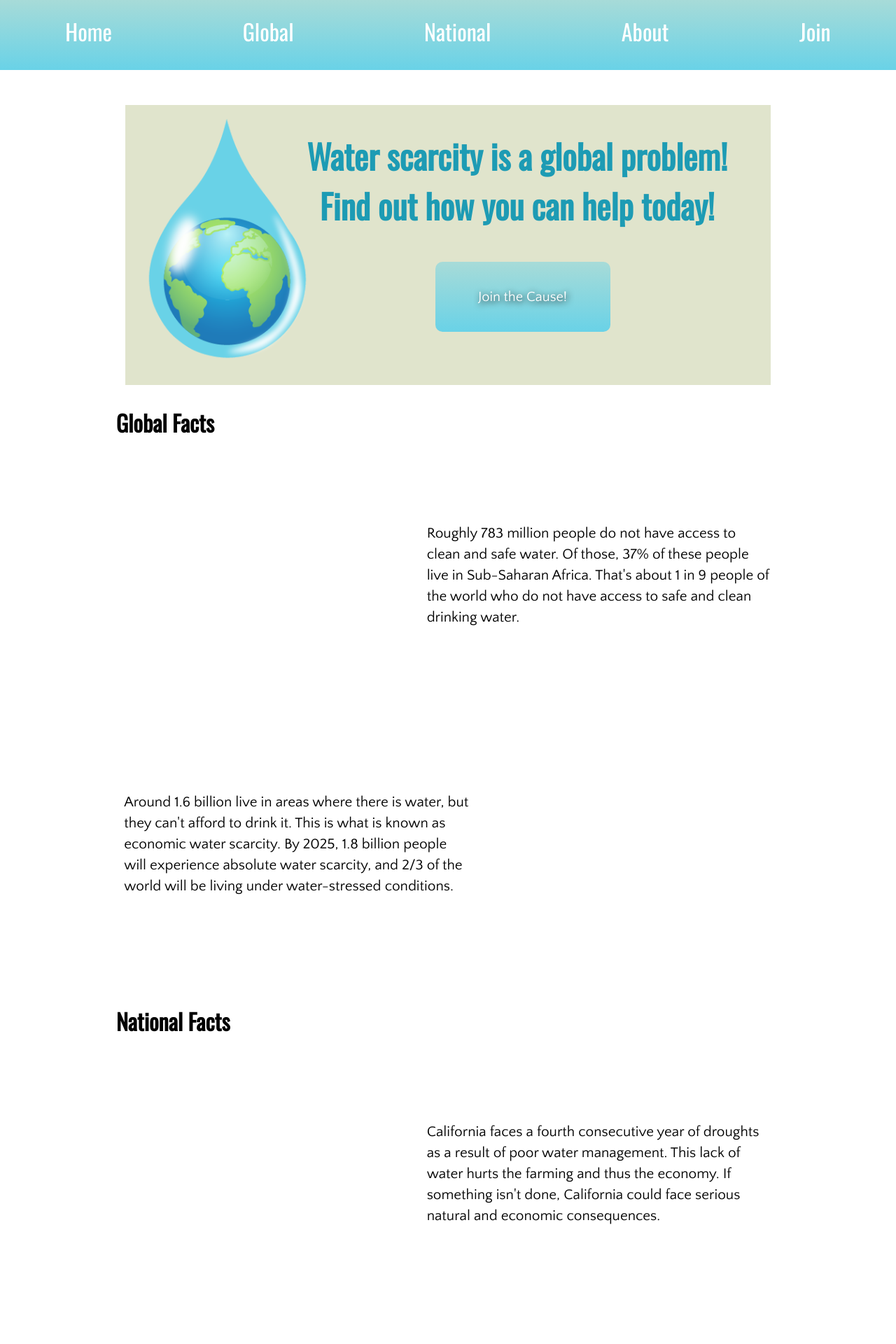
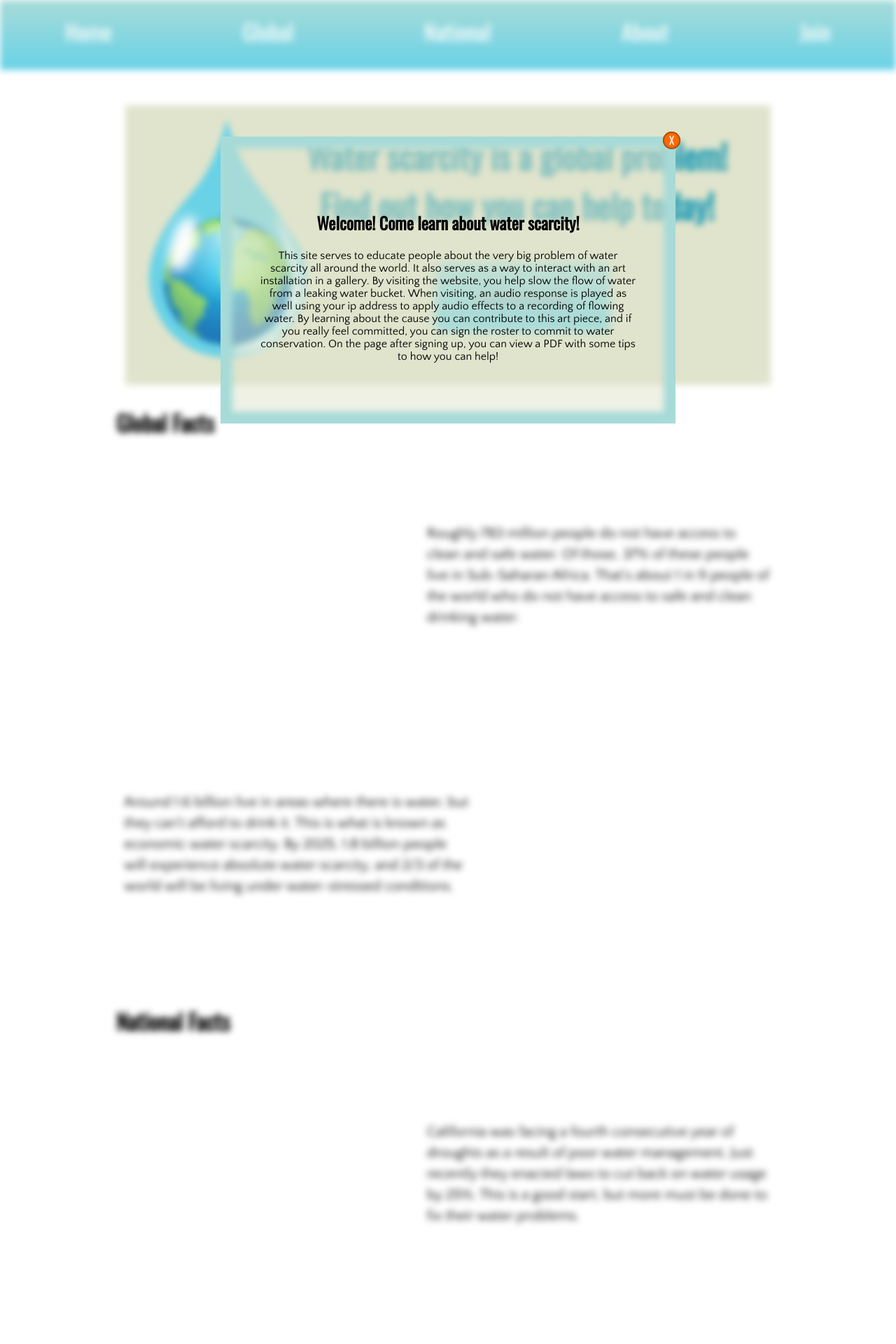
Before and after one commit to JollyUmbra/Water-Scarcity, a PHP site: page / in a window 1280 px wide. Shown: the top 1920 px of the page at 70% size. Run offline with PHP 8.4, Linux system fonts and the light colour scheme; some libraries are stand-ins or nearby versions.

Commit message:
Adding instructions for interacting with installation and tweaked join form and styles.

```diff
--- a/index.php
+++ b/index.php
@@ -94,7 +94,7 @@
 
 	<div class="section-left">
 		<img class="index-image" src="images/california.png" alt="Illustration of California">
-		<p>California faces a fourth consecutive year of droughts as a result of poor water management. This lack of water hurts the farming and thus the economy. If something isn't done, California could face serious natural and economic consequences.</p>
+		<p>California was facing a fourth consecutive year of droughts as a result of poor water management. Just recently they enacted laws to cut back on water usage by 25%. This is a good start, but more must be done to fix their water problems.</p>
 	</div>
 
 	<div class="section-right">
@@ -115,11 +115,20 @@
 
 	<p class="about-us">When looking at such a global problem, it is often hard to think about how your actions can affect such a big issue. This website is serving as a way for people to unite against this issue in their own individual way. By signing the roster, you not only contribute to the cause, but you will also be given a list of ways that you can help fix this global issue in your own small way.</p>
 
-	<br>
+	<h3 id="join">Find out how you can help the world! <br>Take the pledge to commit to water conservation!</h3>
 
-	<p class="about-us">In addition to helping the cause, by visiting this website, you have contributed to a physical art piece in the Hand Art Center in DeLand, FL that exists to further illustrate the message of this cause and serves as another way for us all to collaborate in the education of this material.</p>
+</div>
 
-	<h3 id="join">Find out how you can help the world! <br>Take the pledge to commit to water conservation!</h3>
+<div id="load-modal-continer">
+
+  <div id="load-modal">
+
+    <div class="x">X</div>
+
+    <h2 style="font-family: 'Oswald', sans-serif; margin-top: 100px;">Welcome! Come learn about water scarcity!</h2>
+    <p style="font-family: 'Quattrocento Sans', sans-serif; margin: 0 50px 0;">This site serves to educate people about the very big problem of water scarcity all around the world. It also serves as a way to interact with an art installation in a gallery. By visiting the website, you help slow the flow of water from a leaking water bucket. When visiting, an audio response is played as well using your ip address to apply audio effects to a recording of flowing water. By learning about the cause you can contribute to this art piece, and if you really feel committed, you can sign the roster to commit to water conservation. On the page after signing up, you can view a PDF with some tips to how you can help!</p>
+
+  </div>
 
 </div>
 
@@ -130,6 +139,7 @@
     <div class="x">X</div>
 
     <form id="form" action="join.php" method="post">
+      <h3>Be courteous. This is public and monitored.</h3>
       First name:<br>
       <input type="text" name="first_name">
       <br>
--- a/js/main.js
+++ b/js/main.js
@@ -5,6 +5,8 @@ $(document).ready(function() {
   //Hide Circle nav on page load
   $('#circle-nav-container').hide();
   $('#circleNavButtons').hide();
+
+  //Hide images on page load
   $(".index-image").css("opacity", "0");
 
   //Scroll detection for nav bar transition
@@ -28,7 +30,7 @@ $(document).ready(function() {
     //Scroll detection for image fading
     $(".index-image").each(function() {
       if (scrollPos > $(this).offset().top - 400  ){
-        $(this).animate({opacity: 1}, 1000);
+        $(this).animate({opacity: 1}, 500);
       }
     });
   });
@@ -51,6 +53,14 @@ $(document).ready(function() {
 
   //Modal window control and button animating
   $('#modal').hide();
+
+  //Blur on load for instructional modal window
+  $('.content-container, .button, #roster, footer, nav, #circle-nav-container, #circleNavButtons').removeClass('sharp');
+  $('.content-container, .button, #roster, footer, nav, #circle-nav-container, #circleNavButtons').addClass('blured');
+  $('.corner').css('z-index', '99');
+  $('#circleNavButtons').css('z-index', '99');
+  //End blurring
+
   $('.button').mousedown(function(){
     $('.button p')
     .css('font-size', '35px');
@@ -66,6 +76,7 @@ $(document).ready(function() {
   //Control for exiting modal window
   $('.x').click(function() {
     $('#modal').fadeOut('slow');
+    $('#load-modal').fadeOut('slow');
     $('.content-container, .button, #roster, footer, nav, #circle-nav-container, #circleNavButtons').removeClass('blured');
     $('.content-container, .button, #roster, footer, nav, #circle-nav-container, #circleNavButtons').addClass('sharp');
     $('.corner').css('z-index', '99');
@@ -90,3 +101,18 @@ $(document).ready(function() {
     });
   });
 });
+
+// Detect if no movement has occured for page refresh
+
+var timer = null;
+
+function goAway() {
+    clearTimeout(timer);
+    timer = setTimeout(function() {
+        window.location = 'http://galatea.stetson.edu/~mwood/ScarceSupply';
+    }, 15000);
+}
+
+window.addEventListener('mousemove', goAway, true);
+
+goAway();
--- a/sass/styles.scss
+++ b/sass/styles.scss
@@ -365,7 +365,7 @@ $modalHeight: 250px;
 #modal{
   height:250px;
   width: 40%;
-  background-color:rgba(224,228,204,0.25);
+  background-color:rgba(224,228,204,0.5);
   border: 5px solid #a7dbd8;
   box-shadow: inset 0 0 10px 12px #a7dbd8;
   position: fixed;
@@ -393,8 +393,39 @@ $modalHeight: 250px;
   }
 
   #form{
-    margin-top: 60px;
+    margin-top: 40px;
     font-family: 'Oswald', sans-serif;
+  }
+}
+
+#load-modal{
+  height: 400px;
+  width:50%;
+  background-color:rgba(224,228,204,0.5);
+  border: 5px solid #a7dbd8;
+  box-shadow: inset 0 0 10px 12px #a7dbd8;
+  position: fixed;
+  top: 0;
+  right: 0;
+  bottom: 0;
+  left: 0;
+  margin: auto;
+  text-align: center;
+  z-index:999;
+
+  .x{
+    height: 25px;
+    width: 25px;
+    background-color: #fa6900;
+    color: #e0e4cc;
+    box-shadow: inset 0 0 3px #000;
+    position: absolute;
+    top: -12px;
+    right: -12px;
+    border-radius: 50%;
+    color: #fff;
+    font-family: 'Oswald', sans-serif;
+    cursor: default;
   }
 }
 
@@ -588,6 +619,10 @@ footer{
 }
 
 @media screen and (max-width: 1024px) {
+  #load-modal{
+    width: 90%;
+  }
+
   #banner{
     height: 350px;
 
@@ -711,6 +746,12 @@ footer{
   }
 }
 
+@media screen and (max-width: 573px){
+  #load-modal{
+    overflow: scroll;
+  }
+}
+
 @media screen and (max-width: 550px){
   #banner{
     h1{
```
Also changed, not shown: join.php (+6 -1 lines), stylesheets/styles.css.
